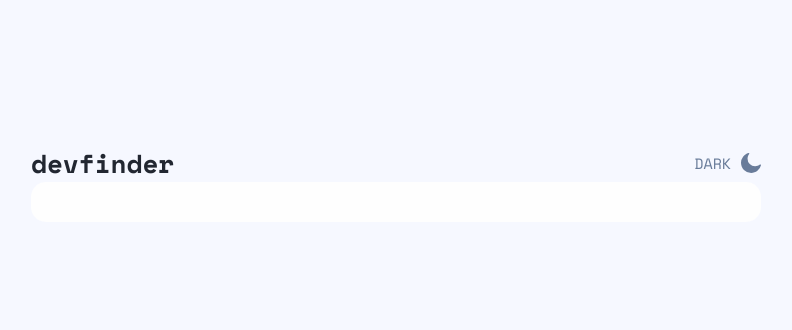
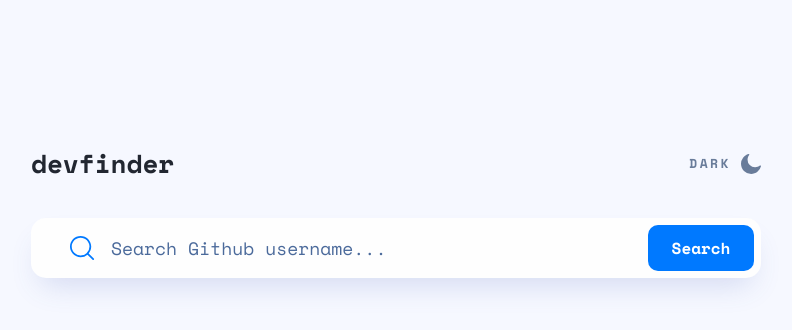
Before and after one commit to gia06/github-user-search, a React (Create React App) app: page / in a window 1280 px wide. Shown: the top 330 px of the page, without its empty margins (244-1036 px from the left). Built offline with nearby package versions, Linux system fonts and the light colour scheme.

Commit message:
added search component

```diff
--- a/package.json
+++ b/package.json
@@ -10,6 +10,7 @@
     "@types/node": "^16.18.12",
     "@types/react": "^18.0.28",
     "@types/react-dom": "^18.0.10",
+    "axios": "^1.3.3",
     "react": "^18.2.0",
     "react-dom": "^18.2.0",
     "react-scripts": "5.0.1",
--- /dev/null
+++ b/src/assets/svg/MoonIcon.tsx
@@ -0,0 +1,14 @@
+import styled from "styled-components";
+function MoonIcon() {
+  return (
+    <Svg width="20" height="20" xmlns="http://www.w3.org/2000/svg">
+      <path d="M19.513 11.397a.701.701 0 00-.588.128 7.496 7.496 0 01-2.276 1.336 7.101 7.101 0 01-2.583.462 7.505 7.505 0 01-5.32-2.209 7.568 7.568 0 01-2.199-5.342c0-.873.154-1.72.41-2.49a6.904 6.904 0 011.227-2.21.657.657 0 00-.102-.924.701.701 0 00-.589-.128C5.32.61 3.427 1.92 2.072 3.666A10.158 10.158 0 000 9.83c0 2.8 1.125 5.342 2.967 7.19a10.025 10.025 0 007.16 2.98c2.353 0 4.527-.822 6.266-2.183a10.13 10.13 0 003.58-5.624.623.623 0 00-.46-.796z" />
+    </Svg>
+  );
+}
+
+export default MoonIcon;
+
+const Svg = styled.svg`
+  fill: ${(props) => props.theme.themeColor};
+`;
--- /dev/null
+++ b/src/assets/svg/SunIcon.tsx
@@ -0,0 +1,17 @@
+import styled from "styled-components";
+
+const SunIcon = () => {
+  return (
+    <Svg width="20" height="20" xmlns="http://www.w3.org/2000/svg">
+      <g>
+        <path d="M13.545 6.455c-.9-.9-2.17-1.481-3.545-1.481a4.934 4.934 0 00-3.545 1.481c-.9.9-1.481 2.17-1.481 3.545 0 1.376.582 2.646 1.481 3.545.9.9 2.17 1.481 3.545 1.481a4.934 4.934 0 003.545-1.481c.9-.9 1.481-2.17 1.481-3.545a4.934 4.934 0 00-1.481-3.545zM10 3.413a.7.7 0 00.688-.688V.688A.7.7 0 0010 0a.7.7 0 00-.688.688v2.037a.7.7 0 00.688.688zM15.635 5.344l1.455-1.455a.67.67 0 000-.952.67.67 0 00-.952 0l-1.455 1.455a.67.67 0 000 .952c.238.264.66.264.952 0zM19.312 9.312h-2.037a.7.7 0 00-.688.688.7.7 0 00.688.688h2.037A.7.7 0 0020 10a.7.7 0 00-.688-.688zM15.608 14.656a.67.67 0 00-.952 0 .67.67 0 000 .952l1.455 1.455a.67.67 0 00.952 0 .67.67 0 000-.952l-1.455-1.455zM10 16.587a.7.7 0 00-.688.688v2.037A.7.7 0 0010 20a.7.7 0 00.688-.688v-2.037a.7.7 0 00-.688-.688zM4.365 14.656L2.91 16.111a.67.67 0 000 .952.67.67 0 00.952 0l1.455-1.455a.67.67 0 000-.952c-.238-.264-.66-.264-.952 0zM3.413 10a.7.7 0 00-.688-.688H.688A.7.7 0 000 10a.7.7 0 00.688.688h2.037A.7.7 0 003.413 10zM4.365 5.344a.67.67 0 00.952 0 .67.67 0 000-.952L3.862 2.937a.67.67 0 00-.952 0 .67.67 0 000 .952l1.455 1.455z" />
+      </g>
+    </Svg>
+  );
+};
+
+export default SunIcon;
+
+const Svg = styled.svg`
+  fill: ${(props) => props.theme.themeColor};
+`;
--- /dev/null
+++ b/src/assets/theme/themes.ts
@@ -0,0 +1,47 @@
+import searchIcon from "../images/icon-search.svg";
+import { ThemeType } from "../../type/ThemeType";
+
+export const lightTheme: ThemeType = {
+  bgColor: "#F6F8FF",
+  containerColor: "#FEFEFE",
+  themeColor: "#697C9A",
+  titleColor: "#222731",
+  boxShadow: "0px 16px 30px -10px rgba(70, 96, 187, 0.198567)",
+  searchIcon,
+  themeHover: "#222731",
+  inputColor: "#222731",
+  boldWeight: "700",
+  regularWeight: "400",
+  buttonBackground: "#0079FF",
+  buttonColor: "#FFFFFF",
+  buttonHover: "#60ABFF",
+  placeHolderColor: "#4B6A9B",
+};
+
+export const darkTheme: ThemeType = {
+  bgColor: "#141D2F",
+  containerColor: "#1E2A47",
+  themeColor: "#FFFFFF",
+  titleColor: "#FFFFFF",
+  boxShadow: "",
+  searchIcon,
+  themeHover: "#90A4D4",
+  inputColor: "#FFFFFF",
+  boldWeight: "700",
+  regularWeight: "400",
+  buttonBackground: "#0079FF",
+  buttonColor: "#FFFFFF",
+  buttonHover: "#60ABFF",
+  placeHolderColor: "#FFFFFF",
+};
+
+export const getTheme = (): boolean => {
+  const localTheme = localStorage.getItem("theme");
+  if (localTheme !== null) {
+    const theme = JSON.parse(localTheme).isLightTheme;
+    console.log("theme is", theme);
+    return theme;
+  } else {
+    return true;
+  }
+};
--- a/src/assets/theme/themes.tsx
+++ /dev/null
@@ -1,29 +0,0 @@
-import moonIcon from "../images/icon-moon.svg";
-import sunIcon from "../images/icon-sun.svg";
-
-export const lightTheme = {
-  bgColor: "#F6F8FF",
-  containerColor: "#FEFEFE",
-  themeText: "#697C9A",
-  themeIcon: moonIcon,
-  titleColor: "#222731",
-};
-
-export const darkTheme = {
-  bgColor: "#141D2F",
-  containerColor: "#1E2A47",
-  themeText: "#FFFFFF",
-  themeIcon: sunIcon,
-  titleColor: "#FFFFFF",
-};
-
-export const getTheme = (): boolean => {
-  const localTheme = localStorage.getItem("theme");
-  if (localTheme !== null) {
-    const theme = JSON.parse(localTheme).isLightTheme;
-    console.log("theme is", theme);
-    return theme;
-  } else {
-    return true;
-  }
-};
--- a/src/components/Header.tsx
+++ b/src/components/Header.tsx
@@ -1,5 +1,7 @@
 import styled from "styled-components";
 import { HeaderProps } from "../type/HeaderType";
+import SunIcon from "../assets/svg/SunIcon";
+import MoonIcon from "../assets/svg/MoonIcon";
 
 const Header = ({ isLightTheme, setIsLightTheme }: HeaderProps) => {
   return (
@@ -8,8 +10,7 @@ const Header = ({ isLightTheme, setIsLightTheme }: HeaderProps) => {
 
       <ThemeContainer onClick={() => setIsLightTheme(!isLightTheme)}>
         <ThemeText>{isLightTheme ? "DARK" : "LIGHT"}</ThemeText>
-
-        {/* <ThemeIcon /> */}
+        {isLightTheme ? <MoonIcon /> : <SunIcon />}
       </ThemeContainer>
     </HeaderContainer>
   );
@@ -29,25 +30,41 @@ const HeaderContainer = styled.div`
     margin-top: 140px;
   }
 
-  and (max-width: 375px) {
+  @media (max-width: 375px) {
     margin-top: 31px;
   }
 `;
 
 const Title = styled.h1`
-  color: ${(props) => props.theme.titleColor};
+  color: ${({ theme }) => theme.titleColor};
+  font-weight: ${({ theme }) => theme.boldWeight};
+  font-size: 26px;
+  line-height: 39px;
 `;
 
 const ThemeContainer = styled.div`
-  background-image: url(${(props) => props.theme.themeIcon});
+  display: flex;
+  align-items: center;
   background-repeat: no-repeat;
   background-position: right;
   cursor: pointer;
+
+  :hover {
+    p {
+      color: ${({ theme }) => theme.themeHover};
+    }
+
+    svg {
+      fill: ${({ theme }) => theme.themeHover};
+    }
+  }
 `;
 
 const ThemeText = styled.p`
-  color: ${(props) => props.theme.themeText};
-  padding-right: 30px;
+  color: ${({ theme }) => theme.themeColor};
+  font-weight: ${({ theme }) => theme.boldWeight};
+  font-size: 13px;
+  line-height: 19px;
+  letter-spacing: 2.5px;
+  padding-right: 10px;
 `;
-
-const ThemeIcon = styled.img``;
--- a/src/components/Search.tsx
+++ b/src/components/Search.tsx
@@ -1,14 +1,80 @@
 import styled from "styled-components";
 
 function Search() {
-  return <SearchContainer></SearchContainer>;
+  return (
+    <SearchContainer>
+      <SearchInput autoComplete="" placeholder="Search Github username..." />
+
+      <SearchButton type="submit" value="Search" />
+    </SearchContainer>
+  );
 }
 
 export default Search;
 
 const SearchContainer = styled.div`
+  display: flex;
+  flex-direction: row;
+  align-items: center;
   width: 100%;
-  height: 40px;
-  background: ${(props) => props.theme.containerColor};
+  height: 69px;
+  background: ${({ theme }) => theme.containerColor};
   border-radius: 15px;
+  box-shadow: ${({ theme }) => theme.boxShadow};
+  margin-top: 35px;
+  padding: 7px;
+  overflow: hidden;
+
+  @media (min-width: 375px) {
+    height: 60px;
+  }
 `;
+
+const SearchInput = styled.input`
+  width: 100%;
+  height: 100%;
+  background: transparent;
+  background-image: url(${({ theme }) => theme.searchIcon});
+  background-repeat: no-repeat;
+  background-position: 32px;
+  border-radius: inherit;
+  outline-style: none;
+  padding-left: 73px;
+  color: ${({ theme }) => theme.inputColor};
+  font-weight: ${({ theme }) => theme.boldWeight};
+  font-size: 18px;
+  line-height: 25px;
+
+  @media (max-width: 375px) {
+    background-position: 16px;
+    padding-left: 50px;
+    font-size: 13px;
+  }
+
+  ::placeholder {
+    font-weight: ${({ theme }) => theme.regularWeight};
+    font-size: 18px;
+    line-height: 25px;
+    color: ${({ theme }) => theme.placeHolderColor};
+  }
+`;
+
+const SearchButton = styled.input`
+  width: 40%;
+  height: 100%;
+  max-width: 106px;
+  min-width: 84px;
+  border-radius: 10px;
+  background: ${({ theme }) => theme.buttonBackground};
+  cursor: pointer;
+  color: ${({ theme }) => theme.buttonColor};
+  font-weight: ${({ theme }) => theme.boldWeight};
+  font-size: 16px;
+  line-height: 24px;
+
+  :hover {
+    background: ${({ theme }) => theme.buttonHover};
+    font-size: 14px;
+    line-height: 21px;
+  }
+`;
--- a/src/index.css
+++ b/src/index.css
@@ -7,16 +7,11 @@
   box-sizing: border-box;
   font-family: "Space Mono", monospace;
 }
+
 body {
   font-weight: 400;
   font-size: 15px;
   line-height: 25px;
-}
-
-h1 {
-  font-weight: 700;
-  font-size: 26px;
-  line-height: 38px;
 }
 
 h2 {
--- /dev/null
+++ b/src/type/ThemeType.ts
@@ -0,0 +1,16 @@
+export interface ThemeType {
+  bgColor: string;
+  containerColor: string;
+  themeColor: string;
+  titleColor: string;
+  boxShadow: string;
+  searchIcon: string;
+  themeHover: string;
+  inputColor: string;
+  boldWeight: string;
+  regularWeight: string;
+  buttonColor: string;
+  buttonHover: string;
+  buttonBackground: string;
+  placeHolderColor: string;
+}
```
Also changed, not shown: src/assets/svg/CompanyIcon.tsx (added, +18 -0 lines), src/assets/svg/SearchIcon.tsx (added, +14 -0 lines), 2 other files (tests, documents, lock files or other folders).
